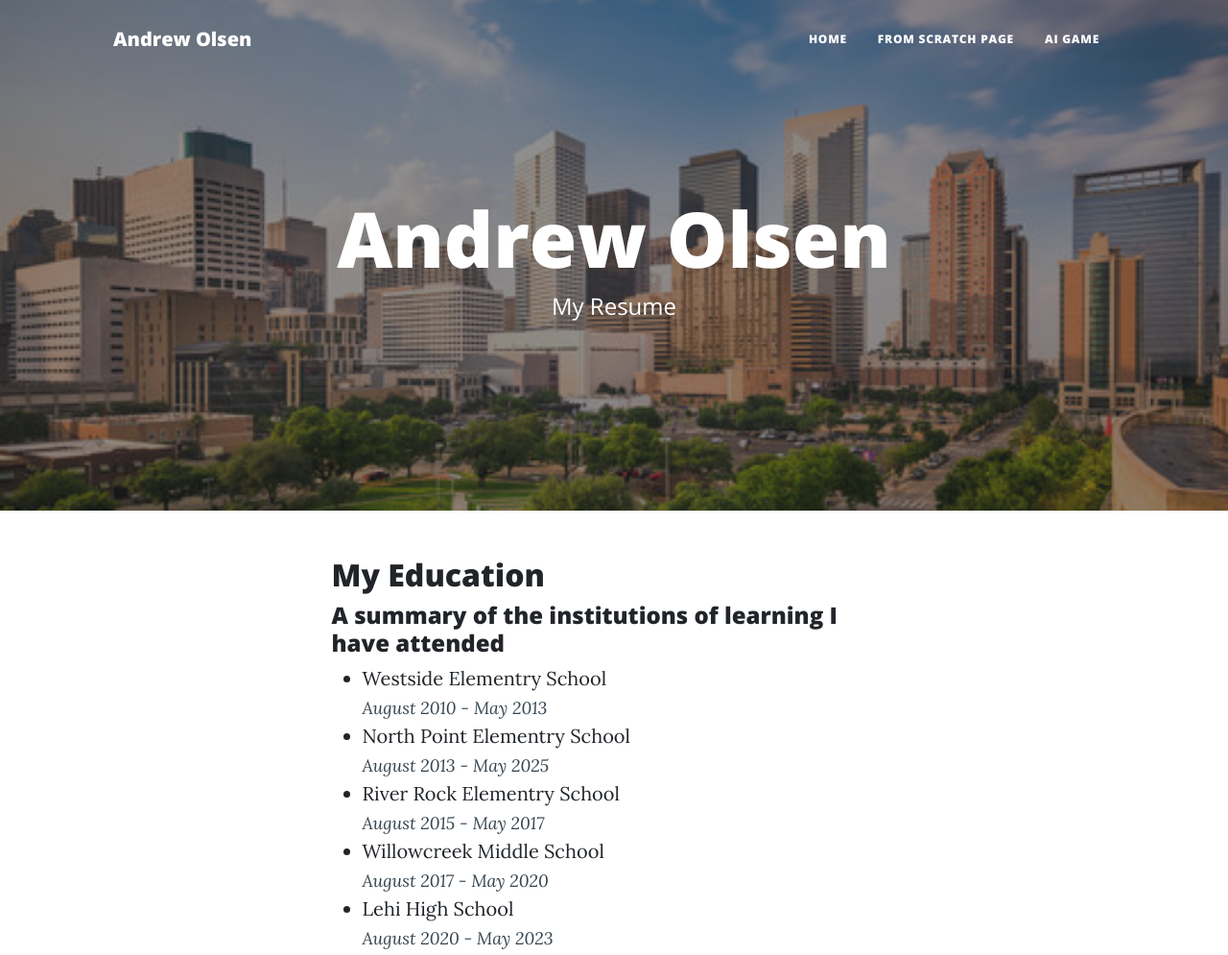
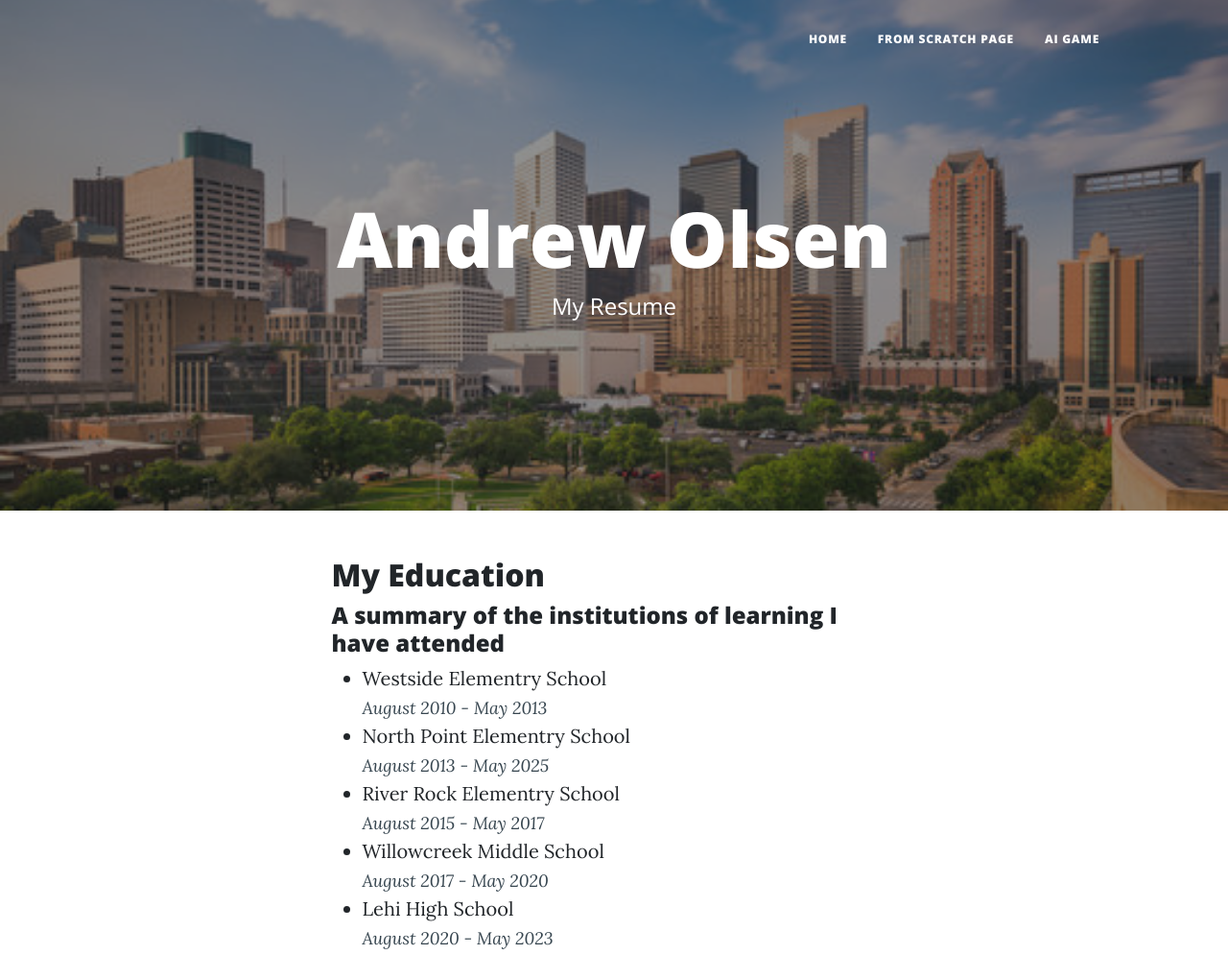
Before and after one commit to andrewmolsen13/IS201project, a plain HTML site: page index.html in a window 1280 px wide. Shown: the top 995 px of the page at 96% size. Drawn offline with nearby package versions, Linux system fonts and the light colour scheme.

Commit message:
Add files via upload

```diff
--- a/index.html
+++ b/index.html
@@ -19,7 +19,6 @@
         <!-- Navigation-->
         <nav class="navbar navbar-expand-lg navbar-light" id="mainNav">
             <div class="container px-4 px-lg-5">
-                <a class="navbar-brand" href="index.html">Andrew Olsen</a>
                 <button class="navbar-toggler" type="button" data-bs-toggle="collapse" data-bs-target="#navbarResponsive" aria-controls="navbarResponsive" aria-expanded="false" aria-label="Toggle navigation">
                     Menu
                     <i class="fas fa-bars"></i>
```
